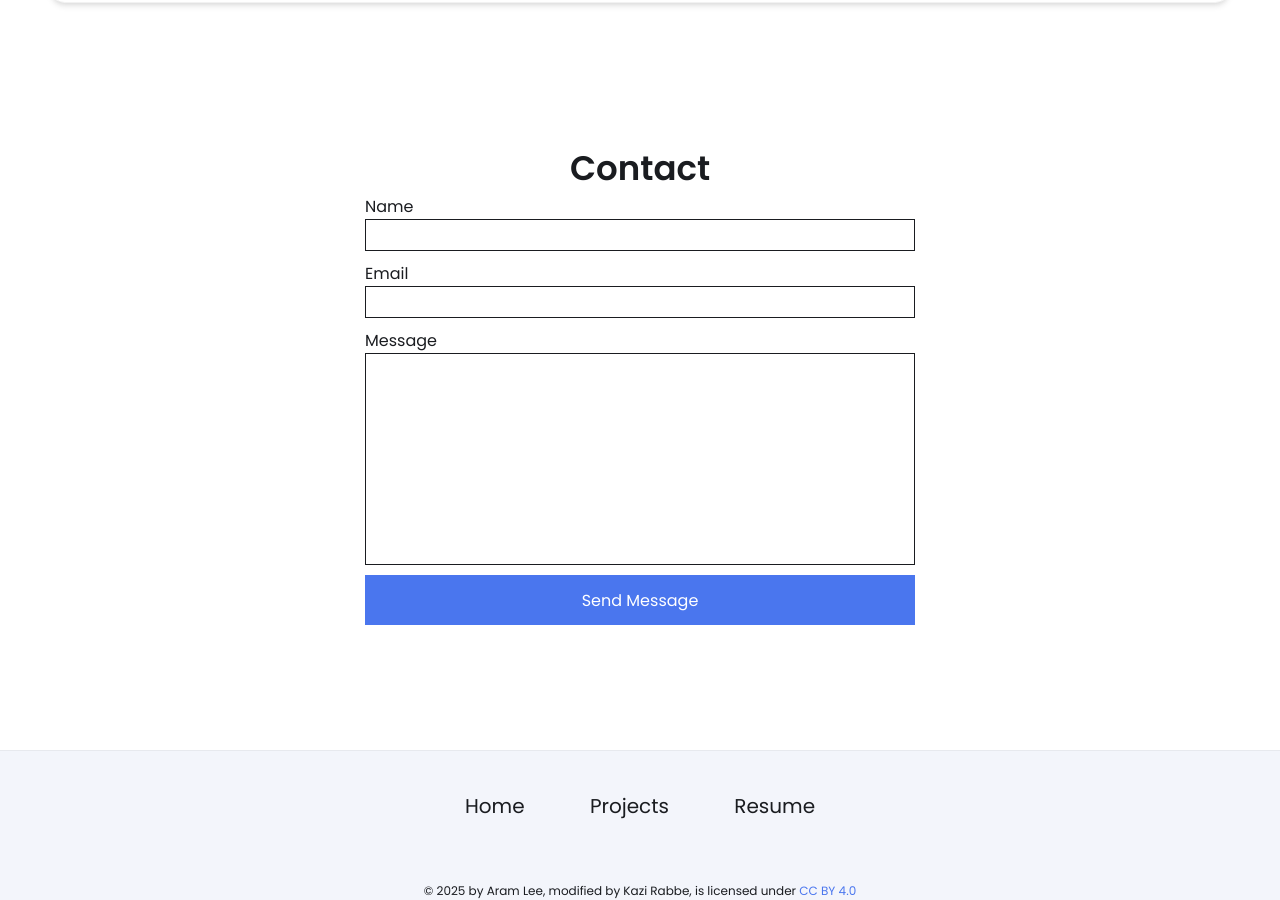
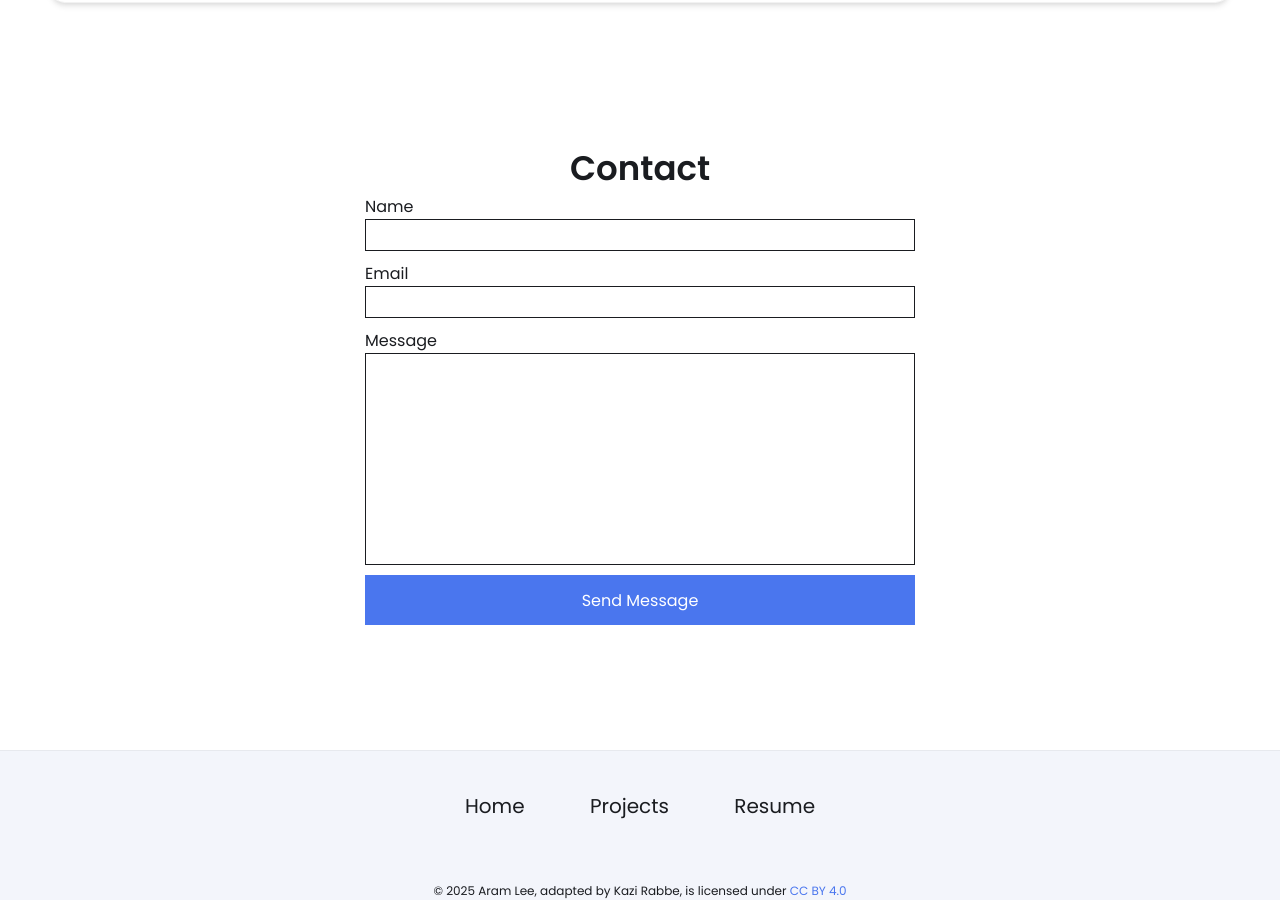
Before and after one commit to kazi-rabbe/kazi-rabbe.github.io, a Jekyll site: the page built from index.html, in a window 1280 px wide and 900 px high, scrolled down 2991 px. Built offline with Jekyll 4.4.1, drawn with Linux system fonts in a browser that asks for light colours.

Commit message:
Update footer.html

```diff
--- a/_includes/footer.html
+++ b/_includes/footer.html
@@ -13,6 +13,6 @@
         </div>
     </div>
     <div class="license">
-        <p>© 2025 by Aram Lee, modified by Kazi Rabbe, is licensed under <a href="https://creativecommons.org/licenses/by/4.0/?ref=chooser-v1">CC BY 4.0</a></p>
+        <p>© 2025 Aram Lee, adapted by Kazi Rabbe, is licensed under <a href="https://creativecommons.org/licenses/by/4.0/?ref=chooser-v1">CC BY 4.0</a></p>
     </div>
 </footer>
```
